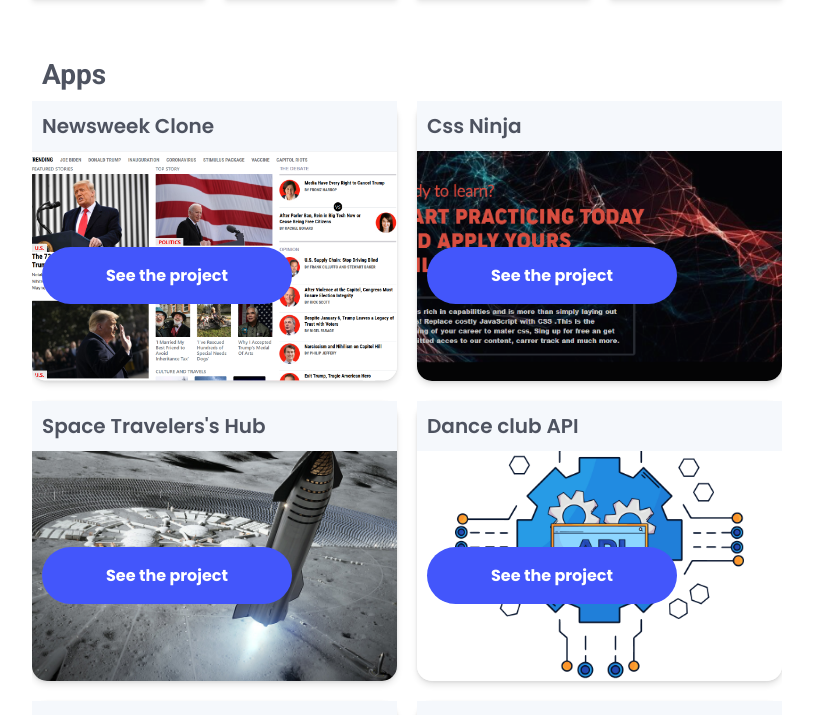
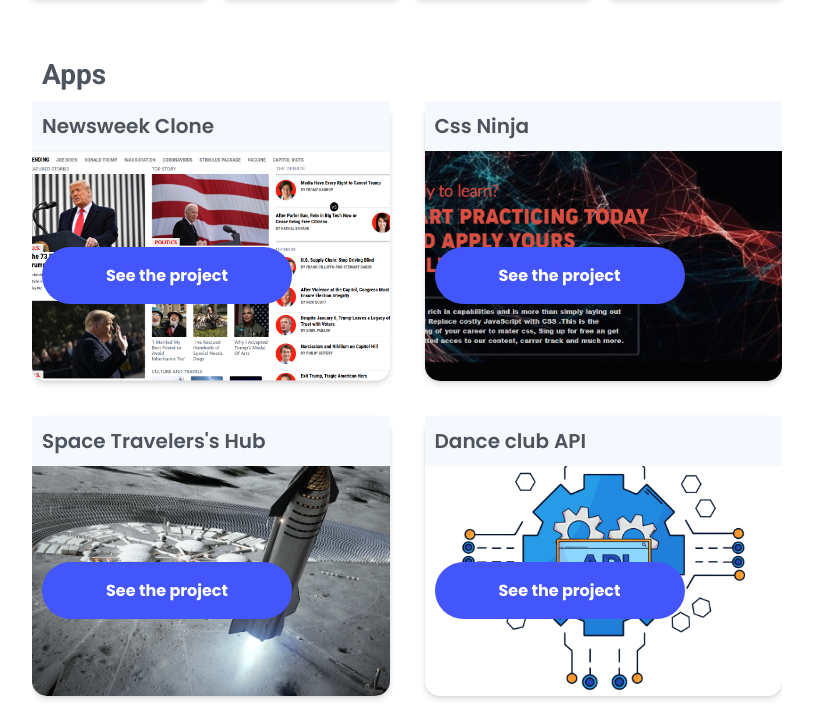
Before and after one commit to Mhdez221993/portfolio, a React (Create React App) app: page / in a window 1280 px wide. Shown: the part 925-1640 px from the top of the page, without its empty margins (308-1121 px from the left). Built offline with nearby package versions, Linux system fonts and the light colour scheme.

Commit message:
Update HomeDesktop styles: increase grid gap from 20px to 35px

```diff
--- a/src/features/content/HomeDesktop.css
+++ b/src/features/content/HomeDesktop.css
@@ -129,7 +129,7 @@
   display: grid;
   grid-template-columns: 1fr 1fr;
   grid-template-rows: auto;
-  grid-gap: 20px;
+  grid-gap: 35px;
   margin-bottom: 100px;
   box-sizing: border-box;
   overflow-x: hidden;
```
